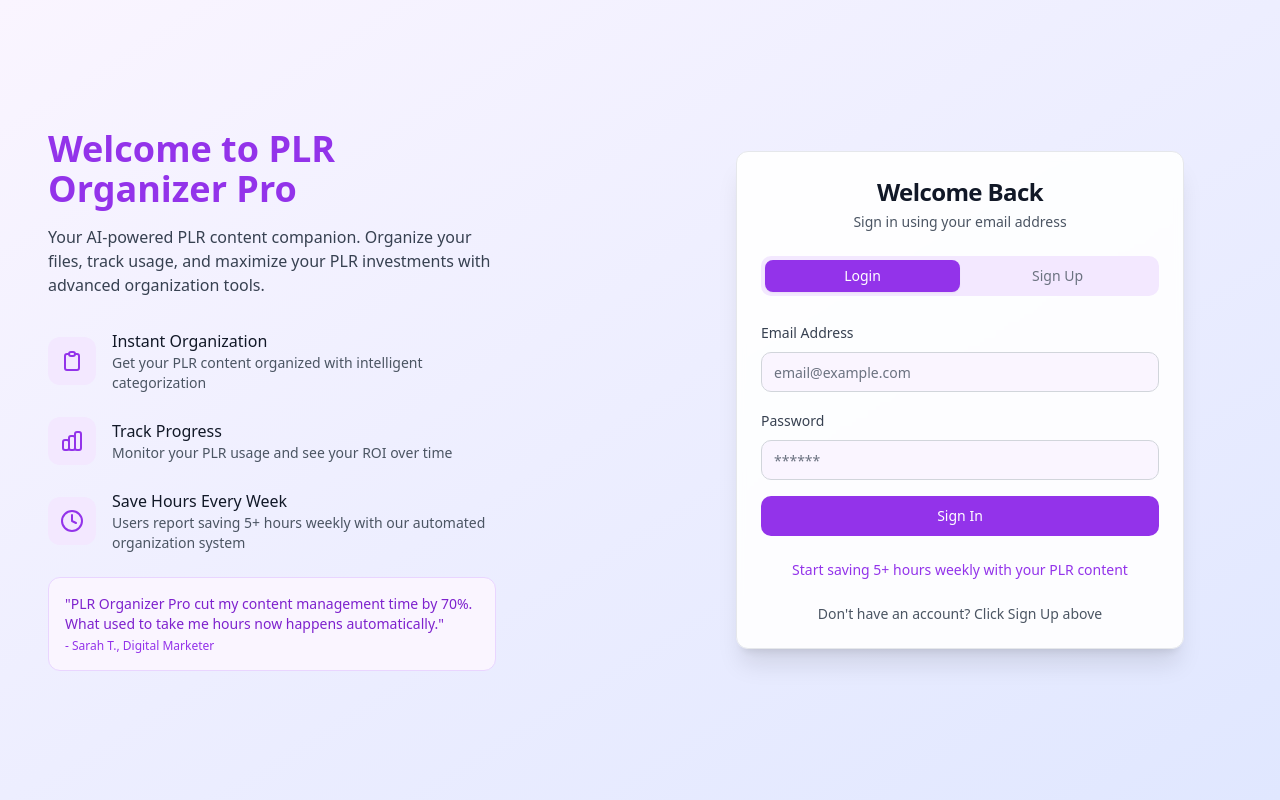
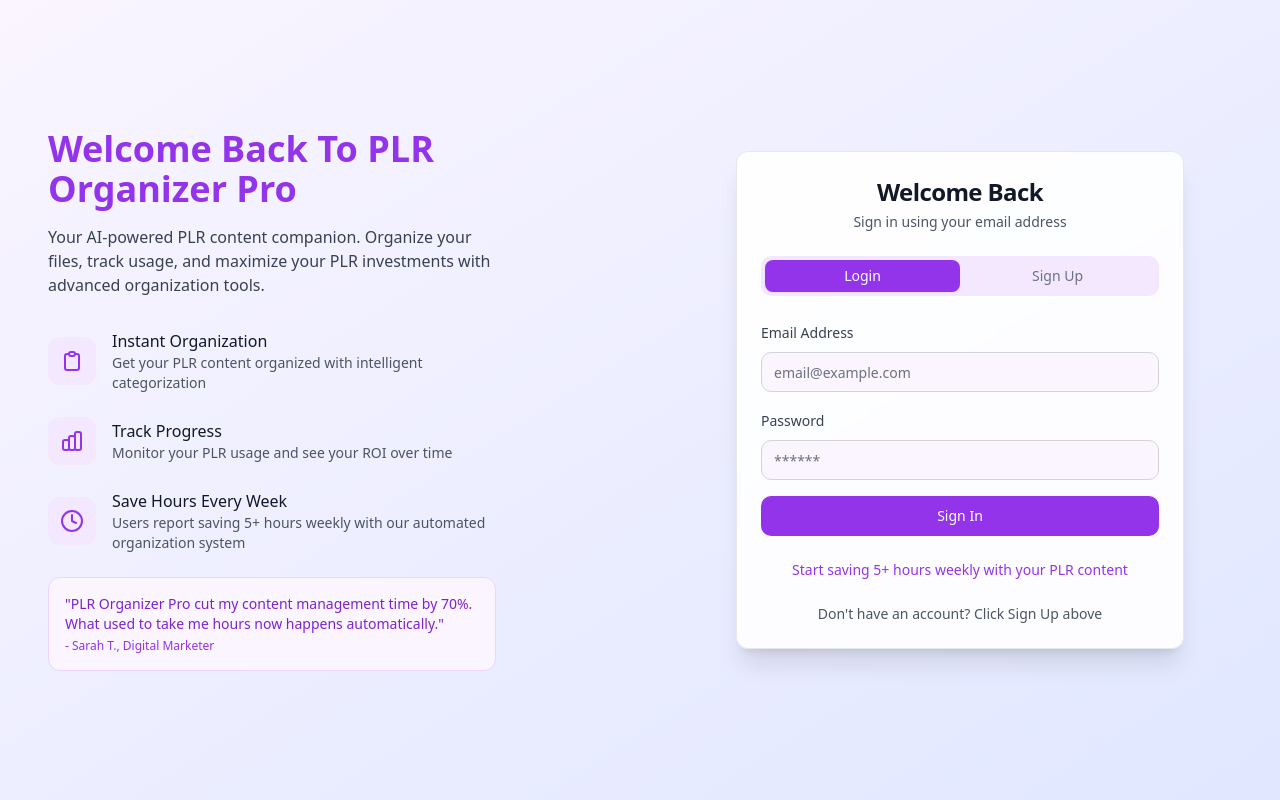
Before and after one commit to smarthome9953/plr-organizer-pro-v1, a React (Vite) app: page /auth in a window 1280 px wide. Built offline with nearby package versions, Linux system fonts and the light colour scheme.

Commit message:
Fix: Auth page header text
Update the header text on the left side of the Auth page to "Welcome To PLR Organizer Pro" for the signup tab and "Welcome Back To PLR Organizer Pro" for the login tab.

```diff
--- a/src/pages/Auth.tsx
+++ b/src/pages/Auth.tsx
@@ -1,3 +1,4 @@
+
 import React, { useState } from 'react';
 import { useAuth } from '@/context/AuthContext';
 import { Button } from '@/components/ui/button';
@@ -55,7 +56,7 @@ const Auth = () => {
       <div className="hidden md:flex md:w-1/2 flex-col justify-center p-12">
         <div className="max-w-md">
           <h1 className="text-4xl font-bold text-purple-600 dark:text-purple-400 mb-4">
-            Welcome to PLR Organizer Pro
+            {activeTab === "login" ? "Welcome Back To PLR Organizer Pro" : "Welcome To PLR Organizer Pro"}
           </h1>
           <p className="text-gray-700 dark:text-gray-300 mb-8">
             Your AI-powered PLR content companion. Organize your files, track usage, and maximize your PLR investments with advanced organization tools.
```
